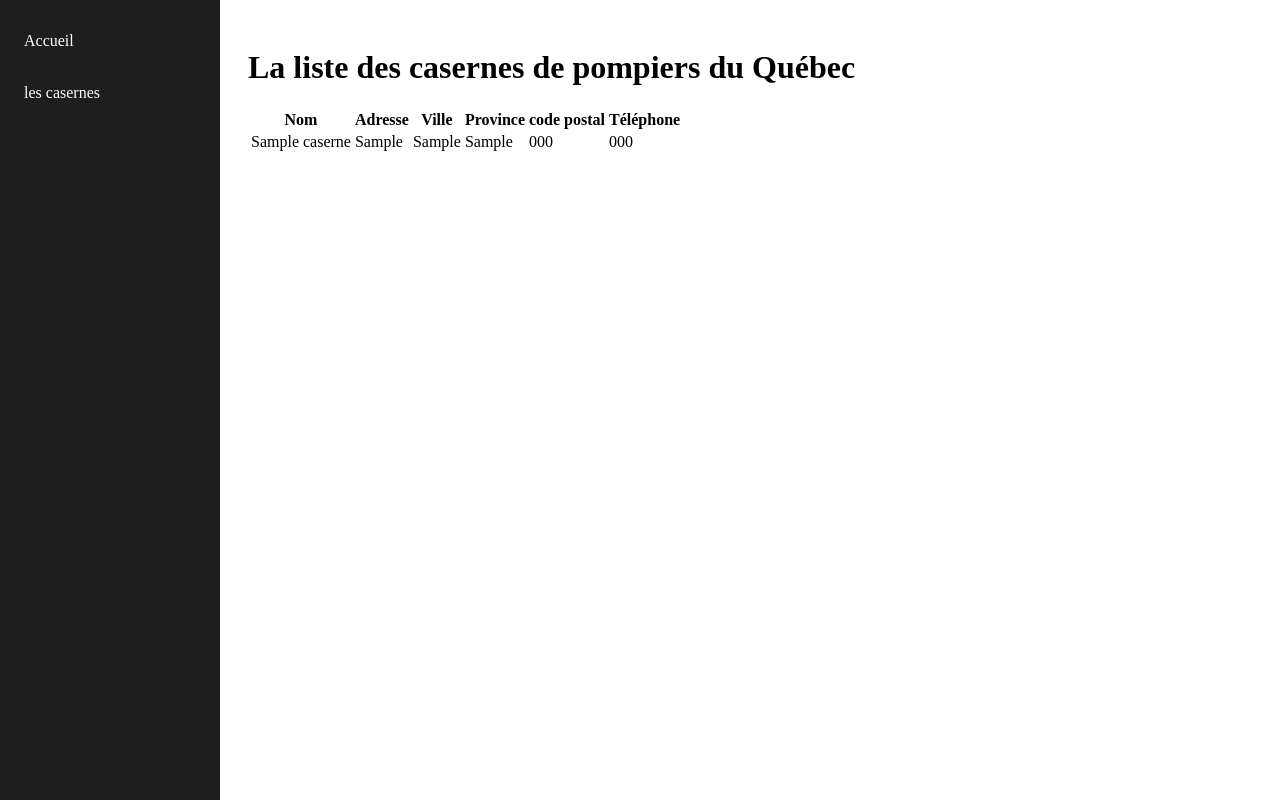
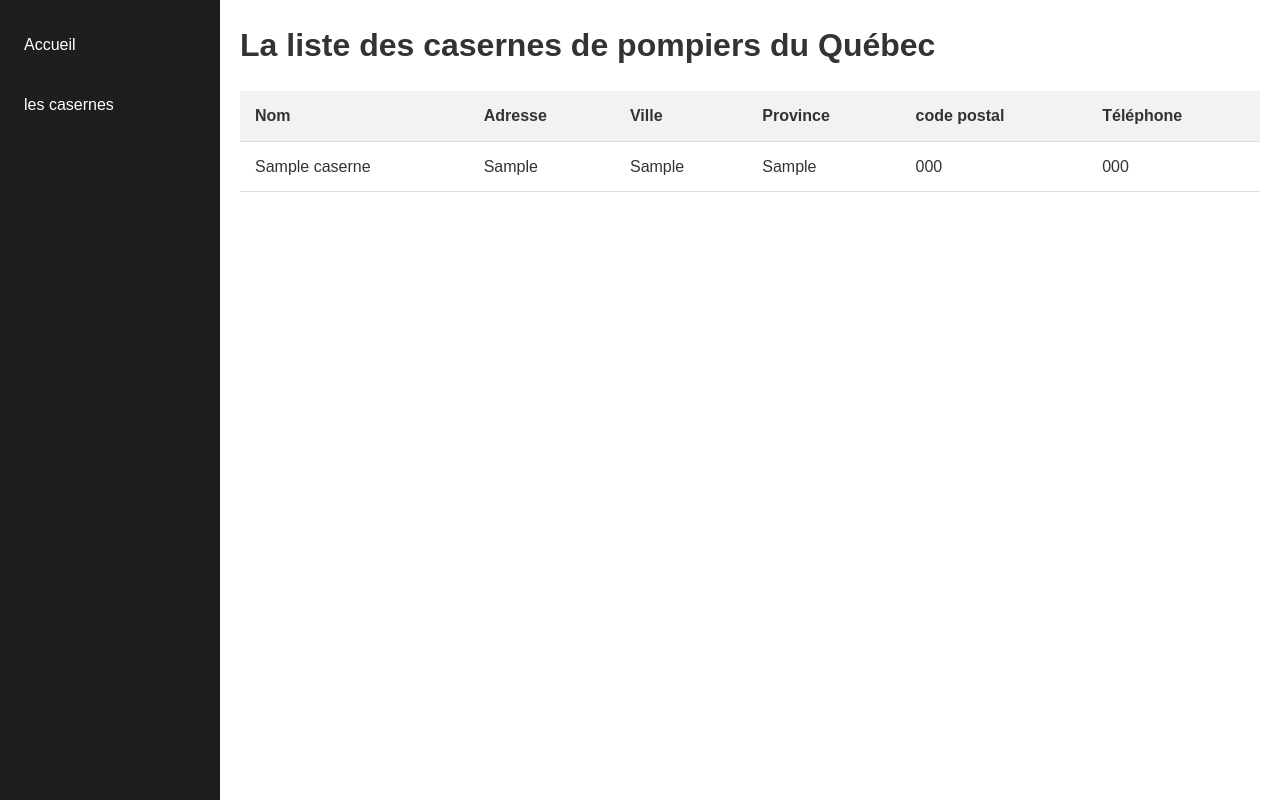
Before and after one commit to louane-B/gestion_caserne, a PHP site: page /Caserne/casernesPage.php in a window 1280 px wide. Run offline with PHP 8.4, Linux system fonts and the light colour scheme; tables that the repository leaves empty or names only in its code hold one stand-in row (values such as "Sample post").

Commit message:
ajout du style de la liste

```diff
--- a/menu.php
+++ b/menu.php
@@ -4,6 +4,6 @@
 <nav class="menu-vertical">
     <ul>
         <li><a href="../index.php">Accueil</a></li>
-        <li><a href="Caserne/casernesPage.php">les casernes</a></li>
+        <li><a href="../Caserne/casernesPage.php">les casernes</a></li>
     </ul>
 </nav>
--- a/style/pageStyle.css
+++ b/style/pageStyle.css
@@ -1,5 +1,94 @@
-/* mettre le contenu de la page a droite du menu */
+/* ---------------------------- */
+/* Style de base des pages      */
+/* ---------------------------- */
+
+/* Reset léger */
+* {
+    margin: 0;
+    padding: 0;
+    box-sizing: border-box;
+}
+
+/* Corps de page */
+body {
+    font-family: Arial, Helvetica, sans-serif;
+    background-color: white; /* fond blanc comme tu veux */
+    color: #333;
+    line-height: 1.6;
+}
+
+/* Titres */
+h1, h2, h3 {
+    margin-bottom: 15px;
+    font-weight: 600;
+}
+
+/* Paragraphes */
+p {
+    margin-bottom: 15px;
+}
+
+/* Liens */
+a {
+    color: #0066cc;
+    text-decoration: none;
+}
+
+a:hover {
+    text-decoration: underline;
+}
+
+/* Boutons */
+button, .btn {
+    background-color: #0066cc;
+    color: white;
+    padding: 10px 15px;
+    border: none;
+    border-radius: 4px;
+    cursor: pointer;
+}
+
+button:hover, .btn:hover {
+    background-color: #004c99;
+}
+
+/* Conteneurs simple */
+.container {
+    max-width: 1200px;
+    margin: auto;
+    padding: 20px;
+}
+
+/* ------------------------------------------------- */
+/* mettre le contenu de la page a droite du menu     */
+/* ------------------------------------------------- */
 .contenu-page {
     margin-left: 220px;
     padding: 20px;
 }
+
+
+/* ------------------------------------------------ */
+/* Style pour rendre le tableau plus clair          */
+/* ------------------------------------------------ */
+table {
+    width: 100%;
+    border-collapse: collapse; /* enlève les doubles bordures */
+    margin-top: 20px;
+    background-color: white;
+}
+
+th, td {
+    padding: 12px 15px; /* espace intérieur pour aérer */
+    text-align: left;
+    border-bottom: 1px solid #ddd; /* ligne séparatrice */
+}
+
+th {
+    background-color: #f2f2f2; /* gris clair pour distinguer l'en-tête */
+    font-weight: bold;
+}
+
+tr:hover {
+    background-color: #ff8f8f; /* survol léger pour la lisibilité */
+}
```
